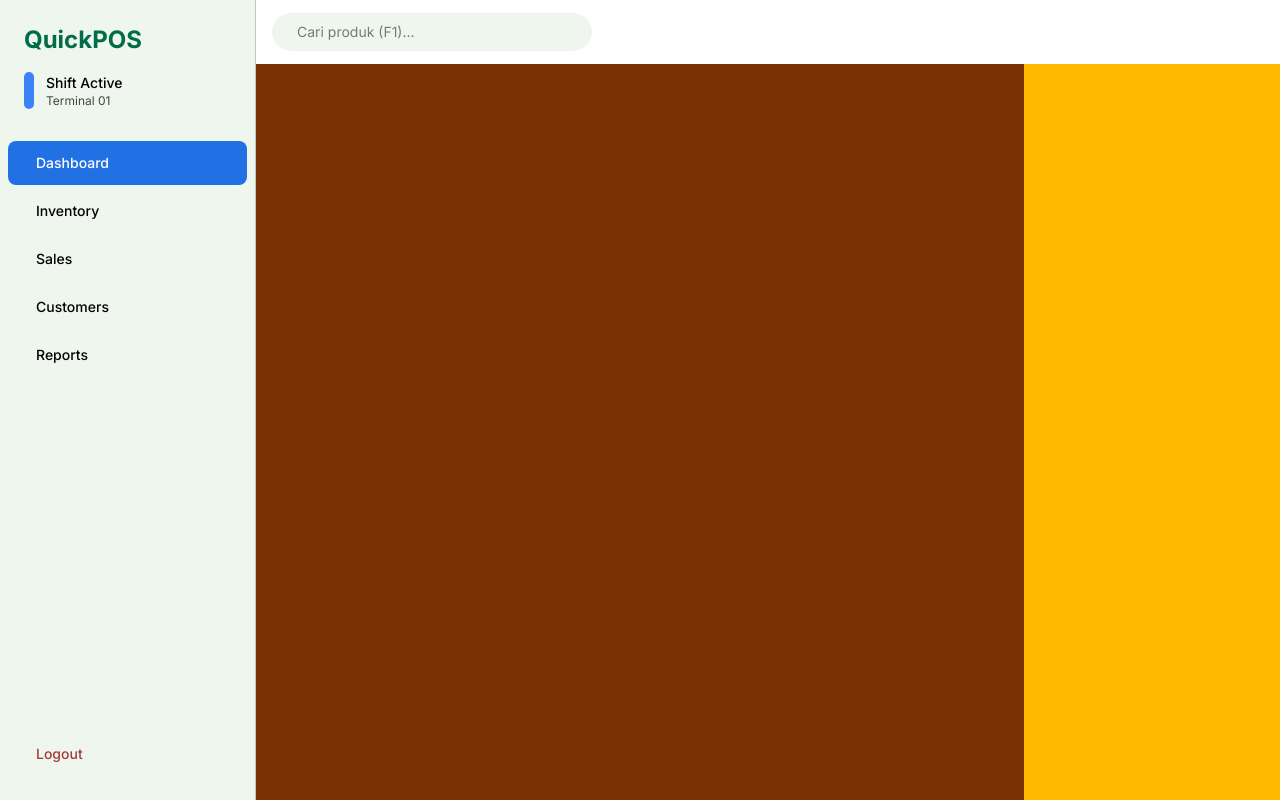
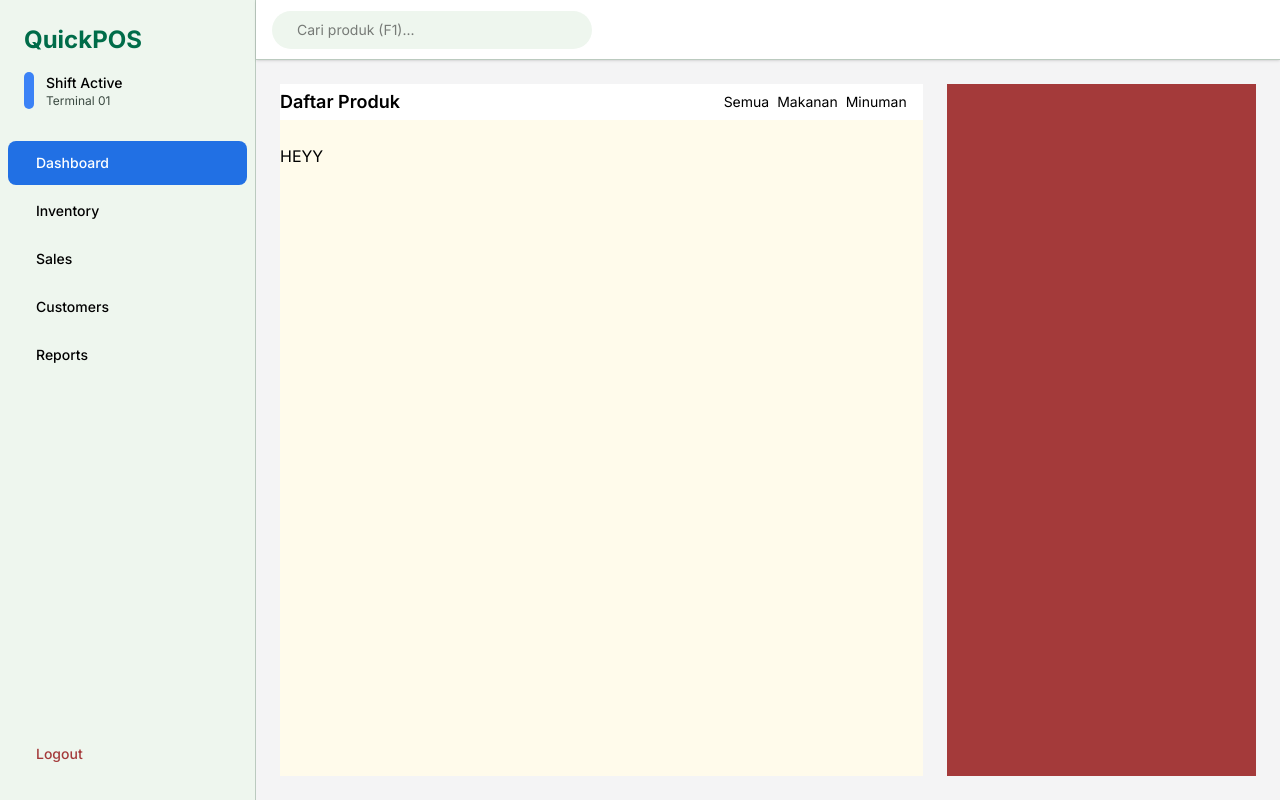
Before and after one commit to DelanoRmdhn/POSSystem, a website: page HTML/index.html in a window 1280 px wide. Drawn offline with nearby package versions, Linux system fonts and the light colour scheme; files that its build step writes are made by us from their sources.

Commit message:
Small details

```diff
--- a/CSS/input.css
+++ b/CSS/input.css
@@ -12,6 +12,7 @@
   --color-tertiary: #fc7c78;
   --color-navigation: #2170e4;
   --color-navigation-aside: #eef6ee;
+  --color-main: #f4f4f5;
 
   /* Semantic */
   --color-success: #016d4a;
--- a/HTML/index.html
+++ b/HTML/index.html
@@ -102,10 +102,10 @@
       </aside>
 
       <!-- Main -->
-      <main class="flex-1 flex flex-col bg-tertiary">
+      <main class="flex-1 flex flex-col bg-main">
         <!-- Navbar -->
         <header
-          class="flex justify-between items-center flex-row h-16 w-full bg-white px-4 py-2"
+          class="sticky top-0 z-50 shadow-sm border-b border-[#bbcabf] flex justify-between items-center flex-row h-16 w-full bg-white px-4 py-2"
         >
           <div
             class="flex items-center w-80 gap-2 rounded-3xl border border-transparent bg-neutral-2 px-4 py-2 transition-all focus-within:border-primary focus-within:border-2"
@@ -141,12 +141,28 @@
         </header>
 
         <!-- Content -->
-        <div class="flex flex-1">
+        <div class="grid grid-cols-12 gap-6 p-6 w-full h-full">
           <!-- Product -->
-          <section class="w-3/4 bg-amber-900"></section>
+          <section class="col-span-8 bg-amber-50">
+            <div
+              class="heading w-full h-fit bg-white flex flex-row justify-between items-center mb-6"
+            >
+              <div class="left">
+                <h1 class="font-semibold text-lg">Daftar Produk</h1>
+              </div>
+              <div class="flex flex-row gap-2 px-4 py-2">
+                <button type="button" class="text-sm">Semua</button>
+                <button type="button" class="text-sm">Makanan</button>
+                <button type="button" class="text-sm">Minuman</button>
+              </div>
+            </div>
+            <div>
+              <h1>HEYY</h1>
+            </div>
+          </section>
 
           <!-- Sidebar -->
-          <aside class="w-1/4 bg-amber-400"></aside>
+          <aside class="col-span-4 bg-warning"></aside>
         </div>
       </main>
     </section>
```
